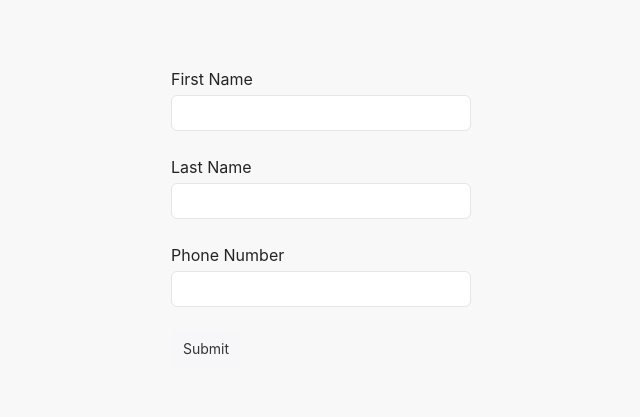
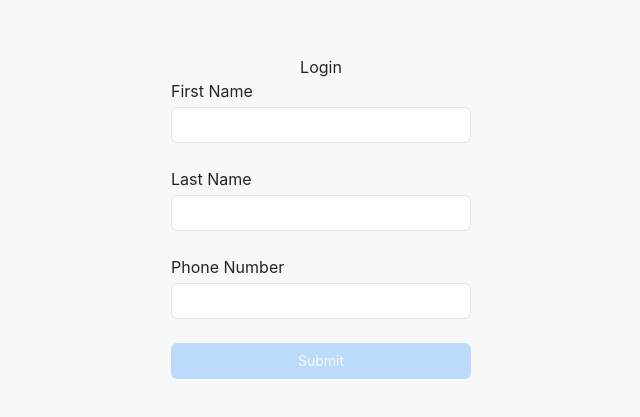
Before and after one commit to nk-nexus/React-Suite-with-Tailwind, a React (Vite) app: page /login in a window 1280 px wide. Shown: the part 183-600 px from the top of the page, without its empty margins (319-959 px from the left). Built offline with nearby package versions, Linux system fonts and the light colour scheme.

Commit message:
login with local storage

```diff
--- a/src/components/atoms/text-field/index.tsx
+++ b/src/components/atoms/text-field/index.tsx
@@ -5,7 +5,9 @@ export const TextField = forwardRef((props: any, ref: any) => {
   const { name, label, accepter, ...rest } = props;
   return (
     <Form.Group controlId={`${name}-4`} ref={ref}>
-      <Form.ControlLabel className="text-left">{label} </Form.ControlLabel>
+      <Form.ControlLabel className="text-left text-sm text-stone-500 font-regular">
+        {label}
+      </Form.ControlLabel>
       <Form.Control name={name} accepter={accepter} {...rest} />
     </Form.Group>
   );
--- a/src/components/molecules/register-form/index.tsx
+++ b/src/components/molecules/register-form/index.tsx
@@ -1,46 +1,70 @@
 import { TextField } from "@components/atoms/text-field";
 import { User } from "@contexts/users";
-import { TState } from "@utils/common.type";
+import { TChildComponent, TRecordState } from "@utils/common.type";
 import { Fragment, useRef, useState } from "react";
 import { Button, ButtonToolbar, Form, FormInstance, Stack } from "rsuite";
 import { model } from "./schema";
 
-export const RegisterForm = () => {
+export const RegisterForm = ({ callback }: TChildComponent) => {
   const formRef = useRef<FormInstance<User>>(null);
-  const [formValue, setFormValue] = useState<TState>({
+  const [formValue, setFormValue] = useState<TRecordState>({
     firstname: "",
     lastname: "",
     phoneNo: "",
   });
+
+  const disabled = () => {
+    return (
+      !formValue.firstname ||
+      !formValue.lastname ||
+      formValue.phoneNo.length !== 10
+    );
+  };
 
   const handleSubmit = () => {
     if (!formRef.current?.check()) {
       console.error("Form Error");
       return;
     }
-    console.log(formValue, "Form Value");
-  }
+    // callback for login user
+    callback(formValue)
+    // reset form value state
+    setFormValue(() => ({
+      firstname: "",
+      lastname: "",
+      phoneNo: "",
+    }))
+  };
 
   return (
     <Fragment>
       <Stack
-        direction="row"
+        direction="column"
         justifyContent="center"
         alignItems="center"
-        className="container bg-white shadow-sm p-10 rounded"
+        className="container bg-white shadow-sm sm:p-10 p-2 rounded"
       >
+        <h2 className="text-4xl font-extrabold py-8">Login</h2>
         <Form
           ref={formRef}
           onChange={setFormValue}
           formValue={formValue}
           model={model}
+
         >
           <TextField name="firstname" label="First Name" />
           <TextField name="lastname" label="Last Name" />
           <TextField name="phoneNo" label="Phone Number" />
 
-          <ButtonToolbar>
-            <Button onClick={handleSubmit}>
+          <ButtonToolbar color="blue">
+            <Button
+              block
+              type="submit"
+              appearance="primary"
+              disabled={disabled()}
+              onClick={handleSubmit}
+              className="bg-blue-500 my-8"
+            >
               Submit
             </Button>
           </ButtonToolbar>
@@ -48,4 +72,4 @@ export const RegisterForm = () => {
       </Stack>
     </Fragment>
   );
-}
+};
--- a/src/contexts/auth/index.tsx
+++ b/src/contexts/auth/index.tsx
@@ -1,25 +1,40 @@
-import { TFCProps } from '@utils/common.type';
-import React, { FC } from 'react';
+import { TFCProps, TRecordState } from "@utils/common.type";
+import React, { FC } from "react";
 
-export const AuthContext = React.createContext<any>(null);
+export type TAuthContext = {
+  user: TRecordState | null;
+  isAuth: boolean;
+  login: (value: TRecordState) => void;
+  logout: () => void;
+};
+
+export const AuthContext = React.createContext<TAuthContext | null>(null);
 
 export const AuthProvider: FC<TFCProps> = ({ children }) => {
-  const [user, setUser] = React.useState<any | null>(null);
 
-  const login = async (firstname: string) => {
-    // TODO: Implement actual login logic
-    setUser({ firstname });
+  const loadUser = () => {
+    const user = localStorage.getItem("user");
+    if (user) {
+      return JSON.parse(user);
+    } else {
+      return null;
+    }
+  };
+
+  let user = loadUser()
+
+  const isAuth = !!user?.phoneNo
+
+  const login = (value: TRecordState) => {
+    localStorage.setItem("user", JSON.stringify(value));
+    user = loadUser()
   };
 
   const logout = () => {
-    setUser(null);
+    localStorage.removeItem("user");
   };
 
-  const value = { user, login, logout };
+  const data = { user, isAuth, login, logout };
 
-  return (
-    <AuthContext.Provider value={value}>
-      {children}
-    </AuthContext.Provider>
-  );
+  return <AuthContext.Provider value={data}>{children}</AuthContext.Provider>;
 };
--- a/src/layouts/auth-guard/index.tsx
+++ b/src/layouts/auth-guard/index.tsx
@@ -3,21 +3,21 @@ import { TFCProps } from "@utils/common.type";
 import { useContext, useEffect } from "react";
 import { useNavigate } from "react-router-dom";
 
+/**
+ * Use this Layout for wrapped components
+ * or pages that required authentication
+ */
 const AuthLayout: React.FC<TFCProps> = ({ children }) => {
   const auth = useContext(AuthContext);
   const navigate = useNavigate();
 
-  if (!auth.user) {
+  if (!auth?.isAuth) {
     useEffect(() => {
       return navigate("/login");
     }, []);
   }
 
-  return (
-    <AuthProvider>
-      {children}
-    </AuthProvider>
-  );
+  return <AuthProvider>{children}</AuthProvider>;
 };
 
 export default AuthLayout;
--- a/src/pages/login/index.tsx
+++ b/src/pages/login/index.tsx
@@ -1,9 +1,23 @@
 import { RegisterForm } from "@components/molecules/register-form";
+import { AuthContext } from "@contexts/auth";
+import { TRecordState } from "@utils/common.type";
+import { useContext } from "react";
+import { useNavigate } from "react-router-dom";
 
 function LoginPage() {
-  return (
-    <RegisterForm />
-  );
-};
+  const auth = useContext(AuthContext);
+  const navigate = useNavigate();
+
+  const callback = async (value: TRecordState) => {
+    // The Auth required a little bit of time to process.
+    setTimeout(() => {
+      auth?.login(value);
+    }, 300) // 300 ms is pretty fast to wait for
+
+    return navigate("/");
+  };
+
+  return <RegisterForm callback={callback} />;
+}
 
 export default LoginPage;
--- a/src/utils/common.type.ts
+++ b/src/utils/common.type.ts
@@ -4,4 +4,8 @@ export type TFCProps = {
   children: ReactNode;
 };
 
-export type TState = Record<string, any>
+export type TRecordState = Record<string, any>
+
+export type TChildComponent = {
+  callback: (data: TRecordState) => void
+}
```
Also changed, not shown: src/main.tsx (+6 -1 lines).
